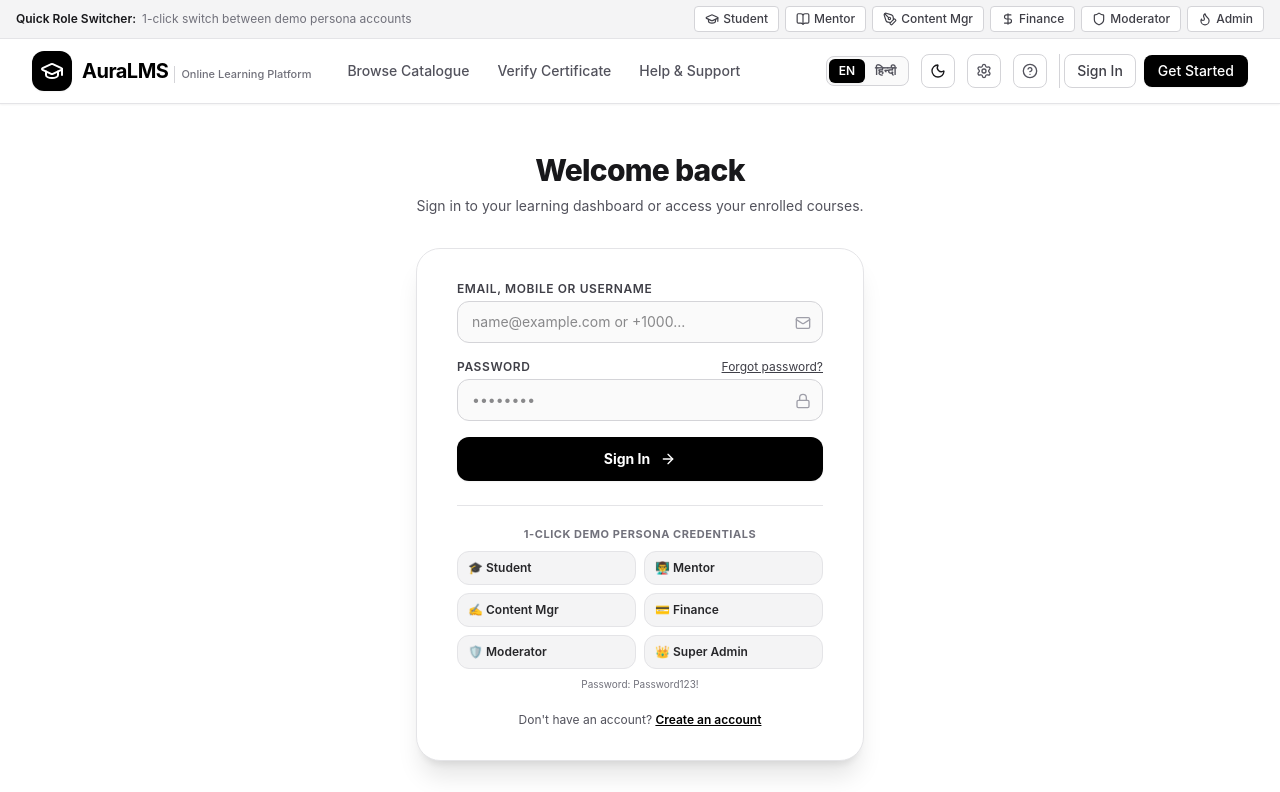
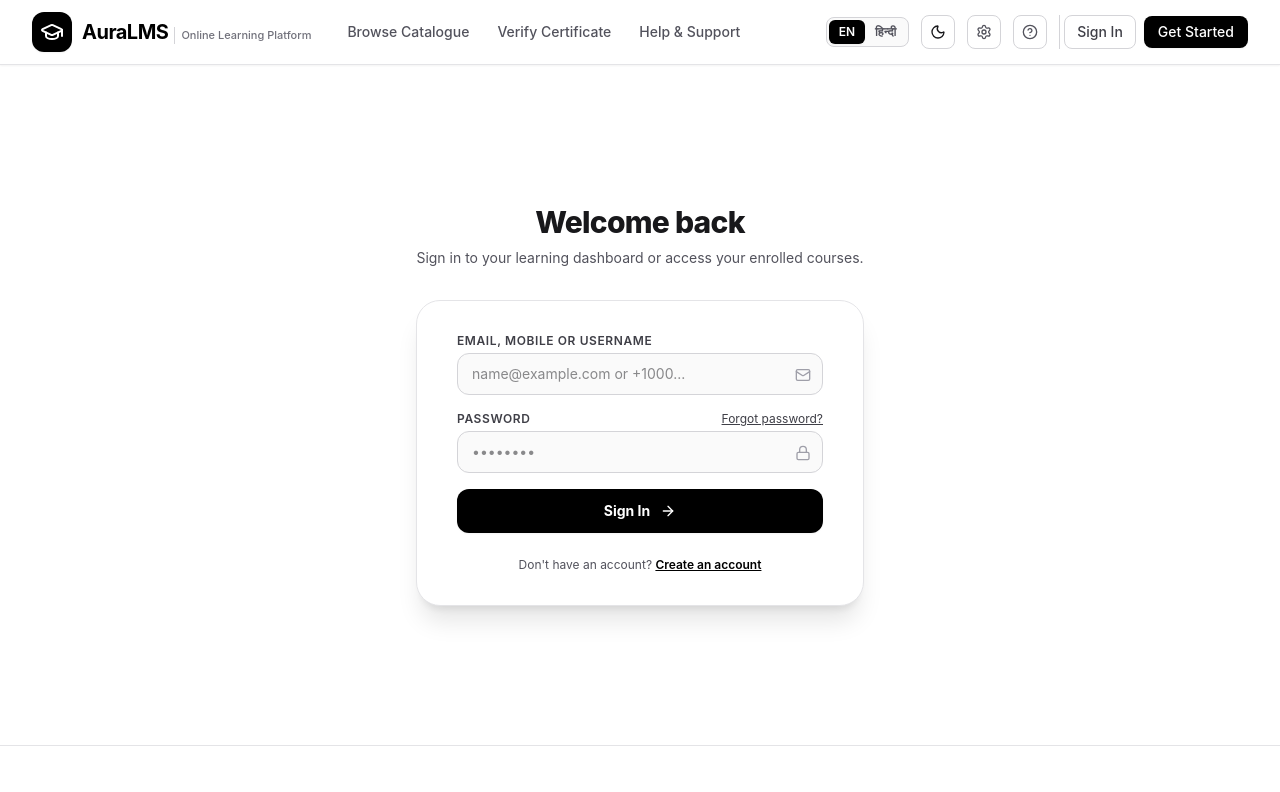
Before and after one commit to MdEkbal01/Learning-Platform, a React (Vite) app in the folder frontend/: page /login in a window 1280 px wide. Shown: the top 792 px of the page. Built offline with nearby package versions, Linux system fonts and the light colour scheme; no server answers.

Commit message:
feat: remove QuickRoleSwitcher bar and clean up login options to standard username/email/mobile login

```diff
--- a/frontend/src/App.tsx
+++ b/frontend/src/App.tsx
@@ -5,7 +5,6 @@ import { ThemeLanguageProvider } from './context/ThemeLanguageContext';
 import { Navbar } from './components/Navbar';
 import { Footer } from './components/Footer';
 import { MaintenanceBanner } from './components/MaintenanceBanner';
-import { QuickRoleSwitcher } from './components/QuickRoleSwitcher';
 import { ProtectedRoute } from './components/ProtectedRoute';
 
 // Lazy-loaded routes for ultra-fast initial bundle loading
@@ -66,7 +65,6 @@ export const App: React.FC = () => {
       <AuthProvider>
         <ThemeLanguageProvider>
           <div className="min-h-screen flex flex-col bg-white dark:bg-black text-zinc-900 dark:text-zinc-100 transition-colors duration-200 selection:bg-zinc-900 selection:text-white dark:selection:bg-white dark:selection:text-black">
-            <QuickRoleSwitcher />
             <MaintenanceBanner />
             <Navbar />
 
--- a/frontend/src/api/mockData.ts
+++ b/frontend/src/api/mockData.ts
@@ -319,6 +319,64 @@ export const MOCK_FAQS = [
   },
 ];
 
+export function findUserByIdentifier(identifier: string): MockUser {
+  const clean = identifier.trim().toLowerCase();
+  const digits = identifier.replace(/[^0-9]/g, '');
+
+  // 1. Direct username / role match
+  if (clean === 'admin' || clean === 'administrator' || clean === 'super_admin' || clean === 'root') {
+    return MOCK_USERS['admin@auralms.io'];
+  }
+  if (clean === 'student' || clean === 'learner' || clean === 'aarav') {
+    return MOCK_USERS['student@auralms.io'];
+  }
+  if (clean === 'mentor' || clean === 'instructor' || clean === 'teacher' || clean === 'alex') {
+    return MOCK_USERS['mentor@auralms.io'];
+  }
+  if (clean === 'finance' || clean === 'billing' || clean === 'sarah') {
+    return MOCK_USERS['finance@auralms.io'];
+  }
+  if (clean === 'content' || clean === 'curriculum' || clean === 'david') {
+    return MOCK_USERS['content@auralms.io'];
+  }
+  if (clean === 'moderator' || clean === 'mod' || clean === 'elena') {
+    return MOCK_USERS['moderator@auralms.io'];
+  }
+
+  // 2. Exact email or alias match
+  if (MOCK_USERS[clean]) return MOCK_USERS[clean];
+  if (clean.includes('@')) {
+    const prefix = clean.split('@')[0];
+    for (const u of Object.values(MOCK_USERS)) {
+      if (u.email.toLowerCase() === clean || u.email.split('@')[0].toLowerCase() === prefix) {
+        return u;
+      }
+    }
+  }
+
+  // 3. Mobile match
+  if (digits.length >= 4) {
+    for (const u of Object.values(MOCK_USERS)) {
+      if (u.mobile) {
+        const userDigits = u.mobile.replace(/[^0-9]/g, '');
+        if (userDigits.includes(digits) || digits.includes(userDigits)) {
+          return u;
+        }
+      }
+    }
+  }
+
+  // 4. Fallback: dynamic valid user
+  return {
+    id: 'user_custom_' + Date.now(),
+    email: clean.includes('@') ? clean : `${clean}@auralms.io`,
+    name: clean.split('@')[0].replace(/[^a-zA-Z0-9]/g, ' ').trim() || 'Aura Learner',
+    role: 'STUDENT',
+    mobile: digits.length >= 7 ? identifier : undefined,
+    isEmailVerified: true,
+  };
+}
+
 // Fallback resolver for any endpoint requested by the frontend
 export function getMockResponse(method: string = 'GET', url: string = '', body?: any): { status: number; data: any } | null {
   const cleanUrl = url.split('?')[0].replace(/^\/api/, '');
@@ -346,13 +404,7 @@ export function getMockResponse(method: string = 'GET', url: string = '', body?:
       try { payload = JSON.parse(body); } catch {}
     }
     const identifier = payload?.identifier || payload?.email || '';
-    const user = MOCK_USERS[identifier] || {
-      id: 'user_custom_' + Date.now(),
-      email: identifier || 'user@auralms.io',
-      name: identifier.split('@')[0] || 'Aura Learner',
-      role: 'STUDENT',
-      isEmailVerified: true,
-    };
+    const user = findUserByIdentifier(identifier);
     return {
       status: 200,
       data: {
--- a/frontend/src/components/QuickRoleSwitcher.tsx
+++ /dev/null
@@ -1,60 +0,0 @@
-import React from 'react';
-import { useAuth } from '../context/AuthContext';
-import { useNavigate } from 'react-router-dom';
-import { Shield, BookOpen, GraduationCap, DollarSign, PenTool, Flame } from 'lucide-react';
-
-const rolesList = [
-  { label: 'Student', email: 'student@lms.local', role: 'STUDENT', icon: GraduationCap, path: '/student/dashboard' },
-  { label: 'Mentor', email: 'mentor@lms.local', role: 'MENTOR', icon: BookOpen, path: '/mentor/dashboard' },
-  { label: 'Content Mgr', email: 'content@lms.local', role: 'CONTENT_MANAGER', icon: PenTool, path: '/content/courses' },
-  { label: 'Finance', email: 'finance@lms.local', role: 'FINANCE_SUPPORT', icon: DollarSign, path: '/finance/dashboard' },
-  { label: 'Moderator', email: 'moderator@lms.local', role: 'MODERATOR', icon: Shield, path: '/moderator/queue' },
-  { label: 'Admin', email: 'admin@lms.local', role: 'SUPER_ADMIN', icon: Flame, path: '/admin/dashboard' },
-];
-
-export const QuickRoleSwitcher: React.FC = () => {
-  const { user, switchDemoUser } = useAuth();
-  const navigate = useNavigate();
-
-  const handleSwitch = async (email: string, targetPath: string) => {
-    try {
-      await switchDemoUser(email);
-      navigate(targetPath);
-    } catch (e) {
-      console.error('Role switch failed', e);
-    }
-  };
-
-  return (
-    <div className="bg-zinc-100 dark:bg-black text-zinc-800 dark:text-zinc-200 border-b border-zinc-200 dark:border-zinc-800 text-xs py-1.5 px-4 transition-colors">
-      <div className="max-w-7xl mx-auto flex flex-wrap items-center justify-between gap-2">
-        <div className="flex items-center space-x-1.5 text-zinc-500 dark:text-zinc-400">
-          <span className="font-semibold text-zinc-900 dark:text-zinc-200">Quick Role Switcher:</span>
-          <span className="hidden sm:inline">1-click switch between demo persona accounts</span>
-        </div>
-        <div className="flex flex-wrap items-center gap-1.5">
-          {rolesList.map((r) => {
-            const isCurrent = user?.email === r.email;
-            const Icon = r.icon;
-            return (
-              <button
-                key={r.email}
-                onClick={() => handleSwitch(r.email, r.path)}
-                className={`inline-flex items-center space-x-1 px-2.5 py-1 rounded text-xs font-medium transition cursor-pointer border ${
-                  isCurrent
-                    ? 'bg-black text-white dark:bg-white dark:text-black border-black dark:border-white shadow-xs'
-                    : 'bg-white dark:bg-zinc-900 text-zinc-700 dark:text-zinc-300 border-zinc-300 dark:border-zinc-800 hover:bg-zinc-200 dark:hover:bg-zinc-800'
-                }`}
-                title={`Switch to ${r.label} (${r.email})`}
-              >
-                <Icon className="w-3.5 h-3.5" />
-                <span>{r.label}</span>
-                {isCurrent && <span className="w-1.5 h-1.5 rounded-full bg-current ml-0.5 animate-pulse" />}
-              </button>
-            );
-          })}
-        </div>
-      </div>
-    </div>
-  );
-};
--- a/frontend/src/pages/Auth/Login.tsx
+++ b/frontend/src/pages/Auth/Login.tsx
@@ -43,11 +43,6 @@ export const Login: React.FC = () => {
       setIsLoading(false);
       setError(err.response?.data?.error || err.response?.data?.reason || 'Invalid email/mobile or password.');
     }
-  };
-
-  const handleFillDemo = (demoEmail: string) => {
-    setIdentifier(demoEmail);
-    setPassword('Password123!');
   };
 
   return (
@@ -147,59 +142,7 @@ export const Login: React.FC = () => {
                 </button>
               </form>
 
-              {/* Quick Demo Pre-fill helper */}
-              <div className="mt-6 pt-5 border-t border-zinc-200 dark:border-zinc-800">
-                <span className="text-[11px] font-bold text-zinc-500 dark:text-zinc-400 uppercase tracking-wider block mb-2 text-center">
-                  1-Click Demo Persona Credentials
-                </span>
-                <div className="grid grid-cols-2 gap-2 text-xs">
-                  <button
-                    type="button"
-                    onClick={() => handleFillDemo('student@lms.local')}
-                    className="px-2.5 py-2 bg-zinc-100 dark:bg-zinc-900 hover:bg-zinc-200 dark:hover:bg-zinc-800 text-zinc-800 dark:text-zinc-200 border border-zinc-200 dark:border-zinc-800 rounded-xl text-left transition font-semibold"
-                  >
-                    🎓 Student
-                  </button>
-                  <button
-                    type="button"
-                    onClick={() => handleFillDemo('mentor@lms.local')}
-                    className="px-2.5 py-2 bg-zinc-100 dark:bg-zinc-900 hover:bg-zinc-200 dark:hover:bg-zinc-800 text-zinc-800 dark:text-zinc-200 border border-zinc-200 dark:border-zinc-800 rounded-xl text-left transition font-semibold"
-                  >
-                    👨‍🏫 Mentor
-                  </button>
-                  <button
-                    type="button"
-                    onClick={() => handleFillDemo('content@lms.local')}
-                    className="px-2.5 py-2 bg-zinc-100 dark:bg-zinc-900 hover:bg-zinc-200 dark:hover:bg-zinc-800 text-zinc-800 dark:text-zinc-200 border border-zinc-200 dark:border-zinc-800 rounded-xl text-left transition font-semibold"
-                  >
-                    ✍️ Content Mgr
-                  </button>
-                  <button
-                    type="button"
-                    onClick={() => handleFillDemo('finance@lms.local')}
-                    className="px-2.5 py-2 bg-zinc-100 dark:bg-zinc-900 hover:bg-zinc-200 dark:hover:bg-zinc-800 text-zinc-800 dark:text-zinc-200 border border-zinc-200 dark:border-zinc-800 rounded-xl text-left transition font-semibold"
-                  >
-                    💳 Finance
-                  </button>
-                  <button
-                    type="button"
-                    onClick={() => handleFillDemo('moderator@lms.local')}
-                    className="px-2.5 py-2 bg-zinc-100 dark:bg-zinc-900 hover:bg-zinc-200 dark:hover:bg-zinc-800 text-zinc-800 dark:text-zinc-200 border border-zinc-200 dark:border-zinc-800 rounded-xl text-left transition font-semibold"
-                  >
-                    🛡️ Moderator
-                  </button>
-                  <button
-                    type="button"
-                    onClick={() => handleFillDemo('admin@lms.local')}
-                    className="px-2.5 py-2 bg-zinc-100 dark:bg-zinc-900 hover:bg-zinc-200 dark:hover:bg-zinc-800 text-zinc-800 dark:text-zinc-200 border border-zinc-200 dark:border-zinc-800 rounded-xl text-left transition font-semibold"
-                  >
-                    👑 Super Admin
-                  </button>
-                </div>
-                <p className="text-[10px] text-zinc-500 text-center mt-2">Password: Password123!</p>
-              </div>
-
-              <div className="mt-5 text-center text-xs text-zinc-600 dark:text-zinc-400">
+              <div className="mt-6 text-center text-xs text-zinc-600 dark:text-zinc-400">
                 Don't have an account?{' '}
                 <Link to="/register" className="font-semibold text-black dark:text-white underline">
                   Create an account
```
